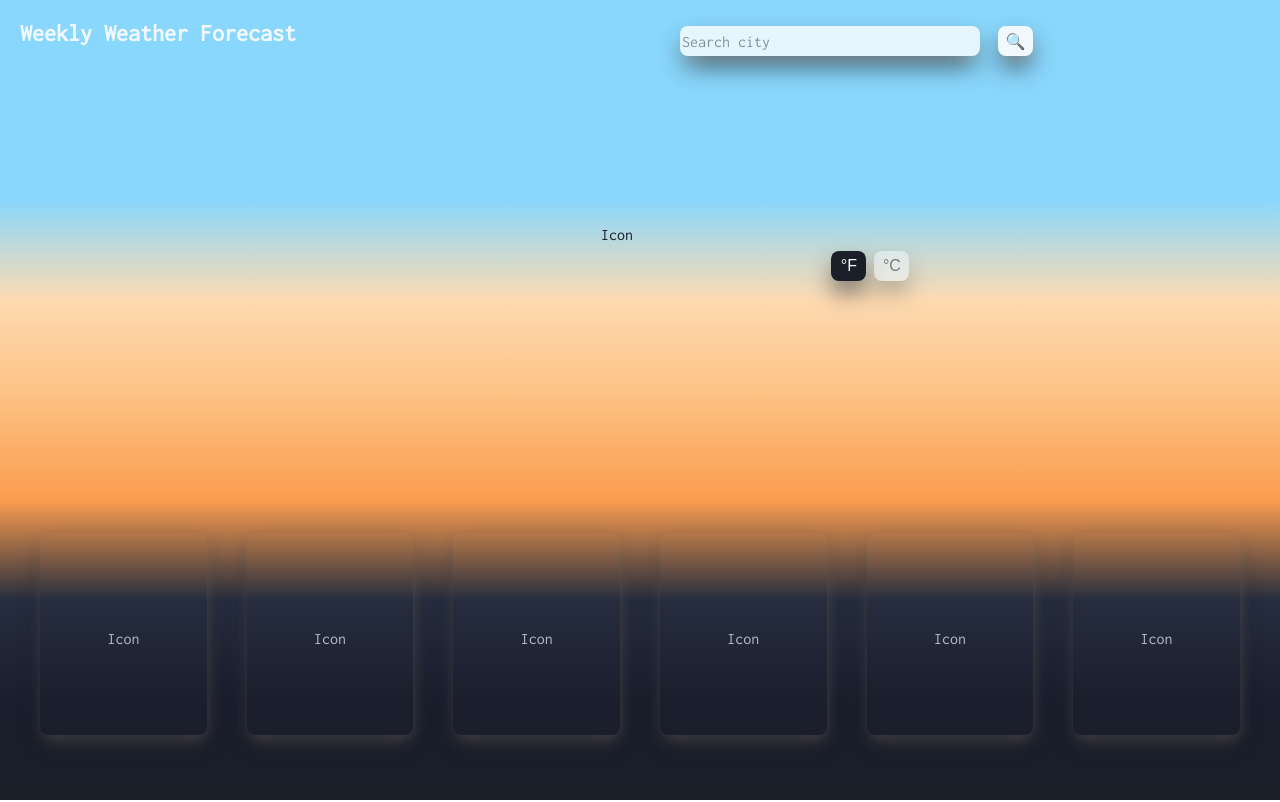
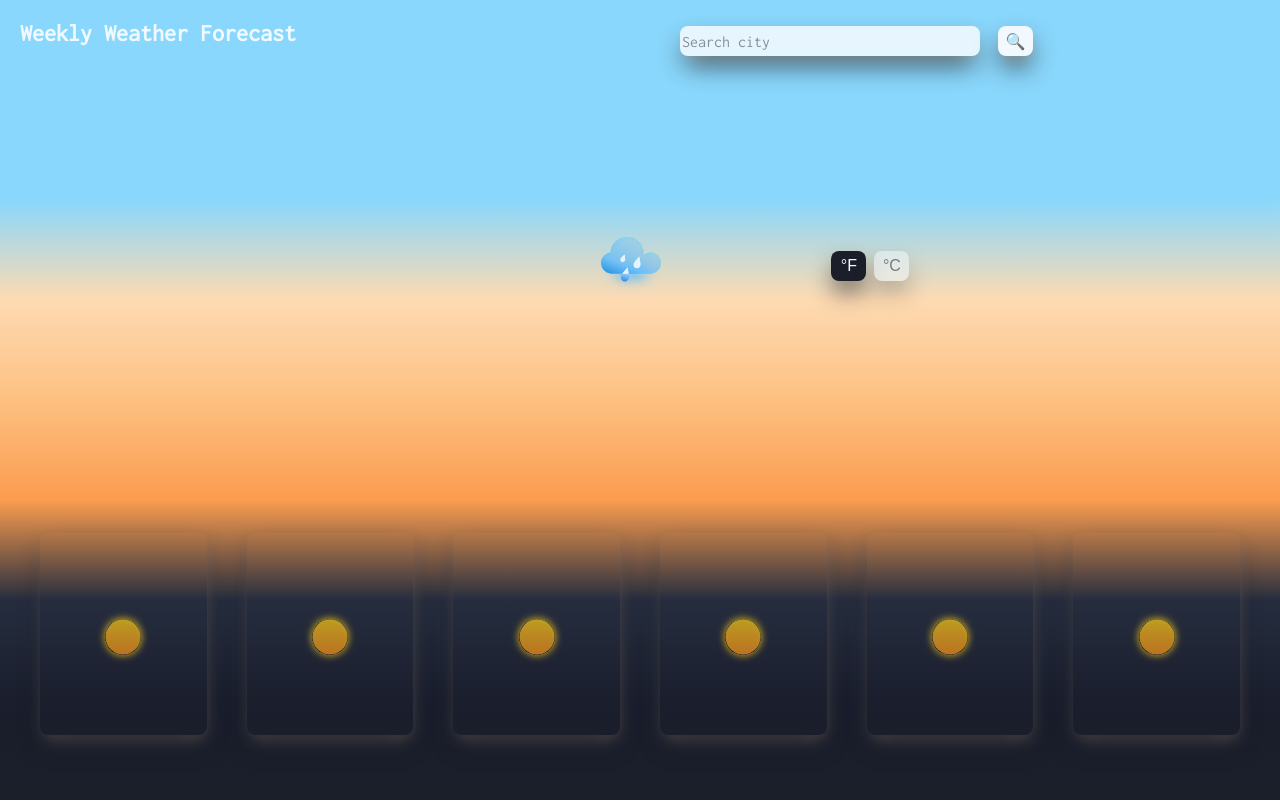
Before and after one commit to nskills-lab/weather-app, a website built with webpack: page src/template.html in a window 1280 px wide. Built offline with nearby package versions, Linux system fonts and the light colour scheme; no server answers.

Commit message:
Add icon placeholders

```diff
--- a/src/index.js
+++ b/src/index.js
@@ -1,6 +1,6 @@
 /**
  *
- * 7. Handle weather display when invalid input (right now it reloads with NA)
+ * 7. Handle weather display when invalid input (right now it reloads with NA)  => DONE
  * 8. Improve desing:
  * - Add icons for weather conditions
  * - Add custom error messages: empty input, invalid city => DONE
--- a/src/services/forecast.js
+++ b/src/services/forecast.js
@@ -7,12 +7,14 @@ export default class ForecastService {
         today.setDate(today.getDate() + 6)
         const dateEnd = date2 ??`${today.getFullYear()}-${today.getMonth()+1}-${today.getDate()}`
         const locationToSearch = location ?? 'New York'
-        const URL = timelineWeatherClient.endpoint() + `/${locationToSearch}/${dateStart}/${dateEnd}?key=${timelineWeatherClient.key}`
+        const URL = timelineWeatherClient.endpoint() + `/${locationToSearch}/${dateStart}/${dateEnd}?key=${timelineWeatherClient.key}&IconSet=icons1`
         const response = await fetch(URL, {mode: 'cors'})
         if (!response.ok) {
                 throw new Error("HTTP status " + response.status);
         }
         const {currentConditions, days} = (await response.json())
+        console.log(currentConditions)
+        console.log(days)
         return {currentConditions, days}
 
     }
@@ -27,10 +29,12 @@ export default class ForecastService {
             weatherToSave[day]['date'] =   dailyWeather.datetime.replaceAll('-', ',')
             if (day === 0){
                 weatherToSave[day]['currentTemp'] = forecastRes.currentConditions.temp
+                weatherToSave[day]['icon'] = forecastRes.currentConditions.icon
             }
             weatherToSave[day]['desc'] = dailyWeather.conditions.split(',')[0]
             weatherToSave[day]['high'] = dailyWeather.tempmax
             weatherToSave[day]['low'] = dailyWeather.tempmin
+            weatherToSave[day]['icon'] = dailyWeather.icon
         }
         return weatherToSave
     }
--- a/src/styles/main.css
+++ b/src/styles/main.css
@@ -97,8 +97,9 @@ button{
     left: 10px;
 }
 
-#scale-toggles{
-
+img{
+    max-width: 60px;
+    max-height: 60px;
 }
 
 button[data-temp-scale]{
@@ -143,8 +144,9 @@ button:hover{
     justify-content: center;
 }
 
-#weather-content>div{
-    height: 10%;
+[data-weekly-card-temp-icon="now"]{
+
+    margin: 10px 0;
 }
 
 div[data-weekly-card-temp='now']{
--- a/src/template.html
+++ b/src/template.html
@@ -24,8 +24,9 @@
             <div id="location-name"></div>
             <div id="weather-content" data-day="0">
                 <div data-weekly-card-temp="now" data-weekly-card-temp-scale="fahrenheit"></div>
-                <div data-weekly-card-temp-icon>Icon</div>
-                <div id="weather-desc" data-weekly-card-temp="desc"></div>
+                <div data-weekly-card-temp-icon="now">
+                    <img src="styles/icons/rain.svg" alt="Weather icon">
+                </div>
                 <div id="temp">
                     <div id="high-temp" data-weekly-card-temp="high"></div>
                     <div id="low-temp" data-weekly-card-temp="low"></div></div>
@@ -38,8 +39,9 @@
             <div id="weekly" class="content">
                 <div data-weekly-card  data-day="1">
                     <div data-weekly-card-date></div>
-                <div data-weekly-card-temp-icon>Icon</div>
-                <div data-weekly-card-temp="desc"></div>
+                    <div data-weekly-card-temp-icon="1">
+                        <img src="styles/icons/clear-day.svg" alt="Weather icon">
+                    </div>
                 <div data-weekly-card-temp="high-low">
                     <div  data-weekly-card-temp="high"></div>
                     <div  data-weekly-card-temp="low"></div>
@@ -47,8 +49,9 @@
             </div>
             <div data-weekly-card  data-day="2">
                 <div data-weekly-card-date></div>
-                <div data-weekly-card-temp-icon>Icon</div>
-                <div data-weekly-card-temp="desc"></div>
+                <div data-weekly-card-temp-icon="2">
+                    <img src="styles/icons/clear-day.svg" alt="Weather icon">
+                </div>
                 <div data-weekly-card-temp="high-low">
                     <div data-weekly-card-temp="high"></div>
                     <div data-weekly-card-temp="low"></div>
@@ -56,8 +59,9 @@
             </div>
             <div data-weekly-card  data-day="3">
                 <div data-weekly-card-date></div>
-                <div data-weekly-card-temp-icon>Icon</div>
-                <div data-weekly-card-temp="desc"></div>
+                <div data-weekly-card-temp-icon="3">
+                    <img src="styles/icons/clear-day.svg" alt="Weather icon">
+                </div>
                 <div data-weekly-card-temp="high-low">
                     <div data-weekly-card-temp="high"></div>
                     <div data-weekly-card-temp="low"></div>
@@ -65,8 +69,9 @@
             </div>
             <div data-weekly-card  data-day="4">
                 <div data-weekly-card-date></div>
-                <div data-weekly-card-temp-icon>Icon</div>
-                <div data-weekly-card-temp="desc"></div>
+                <div data-weekly-card-temp-icon="4">
+                    <img src="styles/icons/clear-day.svg" alt="Weather icon">
+                </div>
                 <div data-weekly-card-temp="high-low">
                     <div data-weekly-card-temp="high"></div>
                     <div data-weekly-card-temp="low"></div>
@@ -74,8 +79,9 @@
             </div>
             <div data-weekly-card  data-day="5">
                 <div data-weekly-card-date></div>
-                <div  data-weekly-card-temp-icon>Icon</div>
-                <div data-weekly-card-temp="desc"></div>
+                <div data-weekly-card-temp-icon="5">
+                    <img src="styles/icons/clear-day.svg" alt="Weather icon">
+                </div>
                 <div data-weekly-card-temp="high-low">
                     <div data-weekly-card-temp="high"></div>
                     <div data-weekly-card-temp="low"></div>
@@ -83,8 +89,9 @@
             </div>
             <div data-weekly-card  data-day="6">
                 <div data-weekly-card-date></div>
-                <div data-weekly-card-temp-icon>Icon</div>
-                <div data-weekly-card-temp="desc"></div>
+                <div data-weekly-card-temp-icon="6">
+                    <img src="styles/icons/clear-day.svg" alt="Weather icon">
+                </div>
                 <div data-weekly-card-temp="high-low">
                     <div data-weekly-card-temp="high"></div>
                     <div data-weekly-card-temp="low"></div>
--- a/src/views/DOM.js
+++ b/src/views/DOM.js
@@ -11,7 +11,6 @@ export default class DOM {
         event.preventDefault();
         errorEl.innerText = ''
         const prevCity = getFromLocalStorage()[7].city
-        console.log(prevCity)
         const input = document.getElementById('search')
         let cityToSearch =  input.value
         try {
@@ -53,30 +52,29 @@ export default class DOM {
                 locationName.innerText =  appUtils.capitalize(weather[7].city)
                 const todayTempEl = dayCard.querySelector('[data-weekly-card-temp="now"]')
                 DOM.updateTempElement(todayTempEl, weatherDatum.currentTemp)
+                const icon = dayCard.querySelector('[data-weekly-card-temp-icon="now"]')
+
             } else {
                 const dateEl = dayCard.querySelector('[data-weekly-card-date]')
                 dateEl.innerText = `${weekDay}`
             }
-            // Setting temperature desciption attributes
-            const tempDescEl = dayCard.querySelector('[data-weekly-card-temp="desc"]')
-            tempDescEl.innerText = `${weatherDatum.desc}`
 
             // Setting the highest temp of the day attributes
             const tempHighEl =  dayCard.querySelector('[data-weekly-card-temp="high"]')
-            DOM.updateTempElement(tempHighEl, weatherDatum.high)
+            DOM.updateTempElement(tempHighEl, weatherDatum.high, 'H')
 
             // Setting the lowest temp of the day attributes
             const tempLowEl = dayCard.querySelector('[data-weekly-card-temp="low"]')
-            DOM.updateTempElement(tempLowEl, weatherDatum.low)
+            DOM.updateTempElement(tempLowEl, weatherDatum.low, 'L')
         });
         const currentEl = document.querySelector('[data-weekly-card-temp-scale]')
         currentEl.dataset.weeklyCardTempScale = weather[8].scale
         DOM.updateTempScaleToggle(weather[8].scale)
     }
 
-    static updateTempElement(element, temp){
-    element.innerText = `${temp}${constants.DEGREE_SIGN}`
-    element.dataset.tempValue = temp
+    static updateTempElement(element, temp, attr=''){
+        element.innerText = `${attr} ${temp}${constants.DEGREE_SIGN}`
+        element.dataset.tempValue = temp
     }
 
     static async  updateTempScaleDisplay (tempScale) {
@@ -123,7 +121,6 @@ export default class DOM {
 
         const scaleBtns = document.querySelectorAll('[data-temp-scale]')
         scaleBtns.forEach(btn =>{
-            console.log(btn.dataset.tempScale === selectedTempScale)
             if (btn.dataset.tempScale === selectedTempScale){
                 const classes = [...btn.classList]
                 if (classes.includes('off')){
```
Also changed, not shown: src/styles/icons/clear-day.svg (added), src/styles/icons/rain.svg (added).
